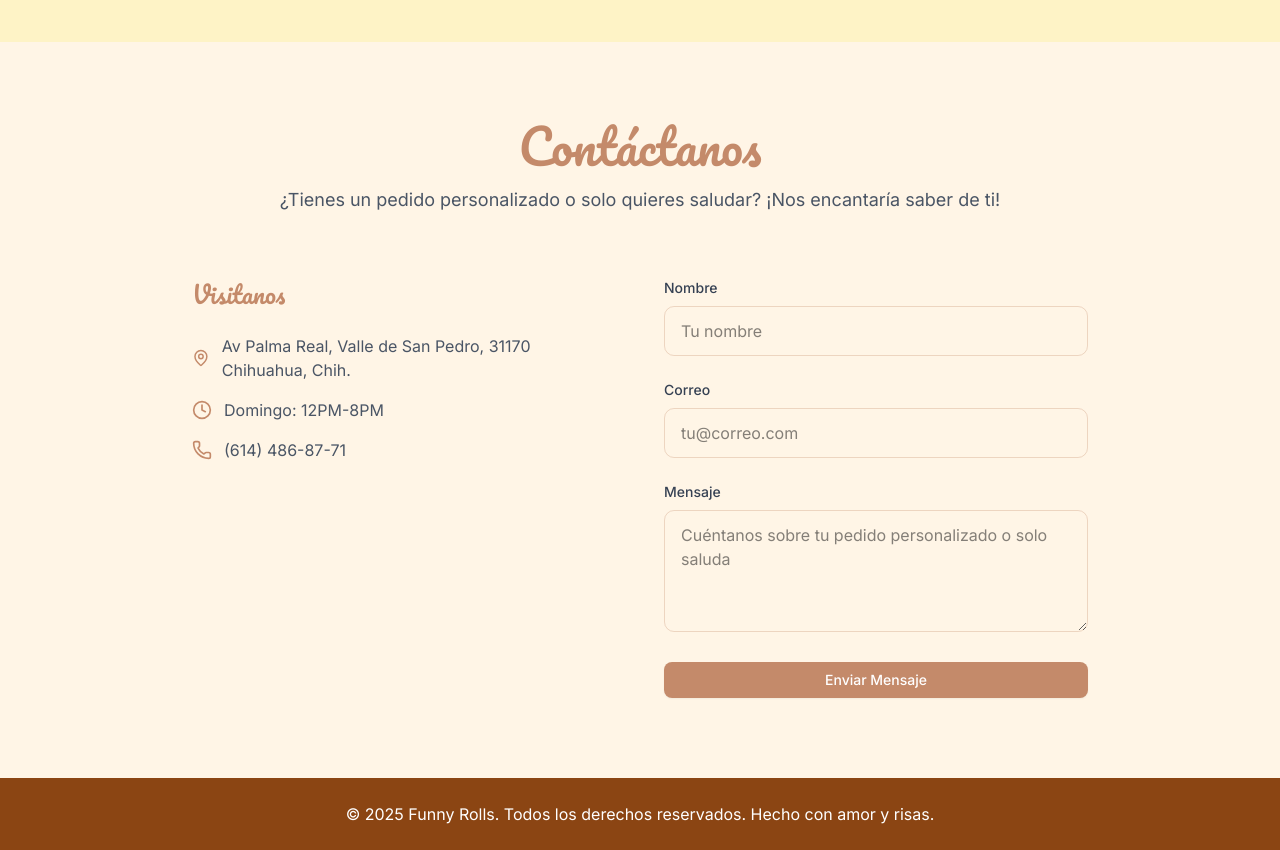
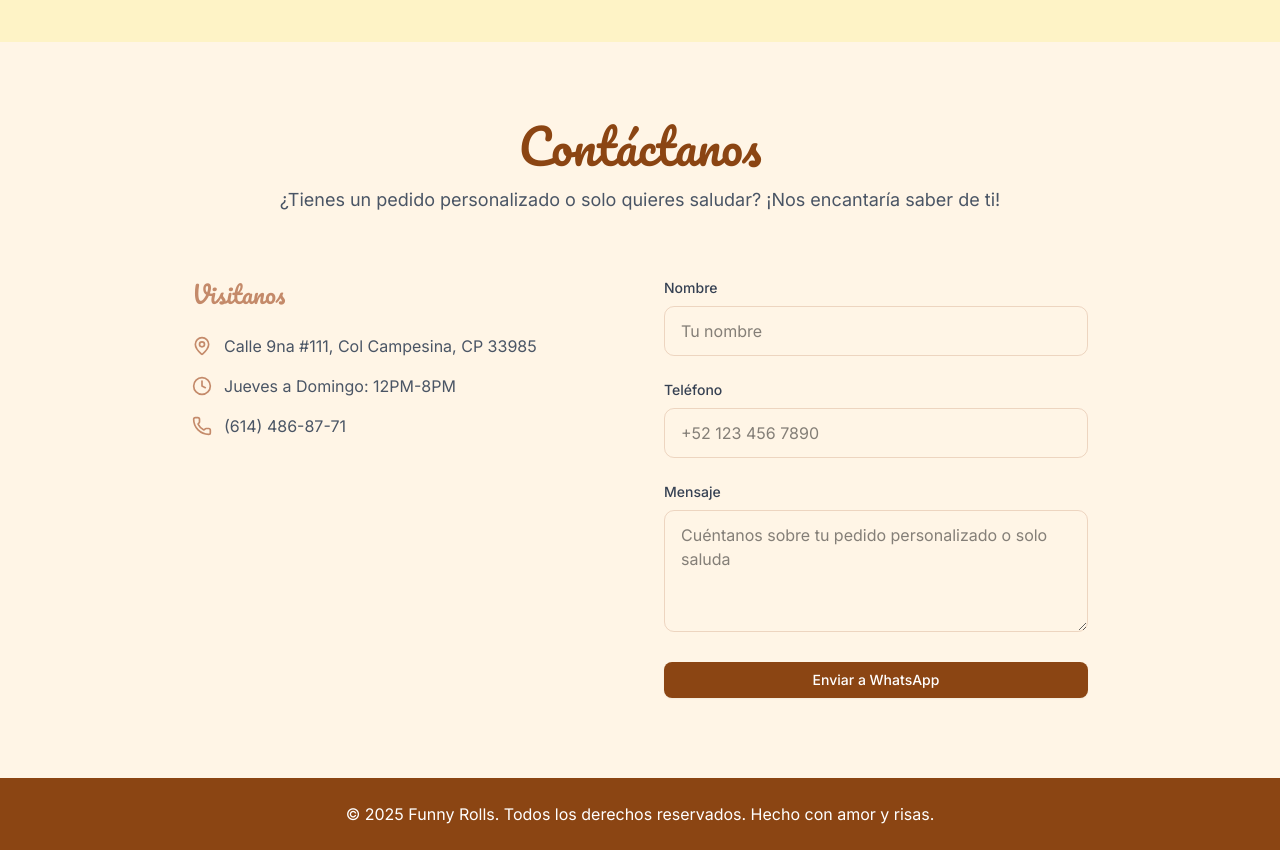
Before and after one commit to abimael92/Funny-Rolls, a Next.js app: page / in a window 1280 px wide. Shown: the part 2680-3530 px from the top of the page. Built offline with nearby package versions, Linux system fonts and the light colour scheme.

Commit message:
feat enhance contact section layout and UX

```diff
--- a/components/sections/Contact.tsx
+++ b/components/sections/Contact.tsx
@@ -1,13 +1,48 @@
 "use client"
 import { MapPin, Clock, Phone, } from "lucide-react" //Mail
 import { Button } from "@/components/ui/button"
+import { FormEvent } from "react"
 
 export function Contact() {
+
+  const handleWhatsAppSubmit = (e: FormEvent<HTMLFormElement>) => {
+    e.preventDefault();
+
+    const form = e.currentTarget;
+    const formData = new FormData(form);
+    const name = formData.get('name');
+    const phone = formData.get('phone');
+    const message = formData.get('message');
+
+    // Your WhatsApp number (include country code, remove any spaces or special characters)
+    const phoneNumber = "5216144868771"; // Using your actual phone number from the contact info
+
+    // Create a better formatted message
+    const whatsappMessage = `🍩 *NUEVO MENSAJE DE FUNNY ROLLS* 🍩
+
+*Nombre:* ${name}
+*Teléfono:* ${phone}
+
+*Mensaje:*
+${message}
+
+_Enviado desde Funny Rolls Website_`;
+
+    // Encode the message for URL
+    const encodedMessage = encodeURIComponent(whatsappMessage);
+
+    // Create WhatsApp URL
+    const whatsappUrl = `https://wa.me/${phoneNumber}?text=${encodedMessage}`;
+
+    // Open WhatsApp in new tab
+    window.open(whatsappUrl, '_blank');
+  };
+
   return (
     <section id="contact" className="py-20 px-4 bg-[#FFF5E6]">
       <div className="max-w-4xl mx-auto">
         <div className="text-center mb-16">
-          <h2 className="font-cursive text-4xl md:text-5xl text-[#C48A6A] mb-4">Contáctanos</h2>
+          <h2 className="font-cursive text-4xl md:text-5xl text-[#8B4513] mb-4">Contáctanos</h2>
           <p className="text-lg text-gray-600 text-pretty">
             ¿Tienes un pedido personalizado o solo quieres saludar? ¡Nos encantaría saber de ti!
           </p>
@@ -19,11 +54,13 @@ export function Contact() {
             <div className="space-y-4">
               <div className="flex items-center space-x-3">
                 <MapPin className="h-5 w-5 text-[#C48A6A]" />
-                <span className="text-gray-600"> Av Palma Real, Valle de San Pedro, 31170 Chihuahua, Chih.</span>
+                <span className="text-gray-600">
+                  Calle 9na #111, Col Campesina, CP 33985
+                </span>
               </div>
               <div className="flex items-center space-x-3">
                 <Clock className="h-5 w-5 text-[#C48A6A]" />
-                <span className="text-gray-600">Domingo: 12PM-8PM</span>
+                <span className="text-gray-600">Jueves a Domingo: 12PM-8PM</span>
               </div>
               <div className="flex items-center space-x-3">
                 <Phone className="h-5 w-5 text-[#C48A6A]" />
@@ -36,35 +73,54 @@ export function Contact() {
             </div>
           </div>
 
-          <form className="animate-fade-in-up space-y-6">
+          <form className="animate-fade-in-up space-y-6" onSubmit={handleWhatsAppSubmit}>
             <div>
               <label htmlFor="name" className="block text-sm font-medium text-gray-700 mb-2">Nombre</label>
               <input
                 type="text"
                 id="name"
+                name="name"
                 className="w-full px-4 py-3 border border-[#C48A6A]/30 rounded-lg focus:ring-2 focus:ring-[#C48A6A] focus:border-transparent transition-all"
                 placeholder="Tu nombre"
+                required
               />
             </div>
-            <div>
+            {/* <div>
               <label htmlFor="email" className="block text-sm font-medium text-gray-700 mb-2">Correo</label>
               <input
                 type="email"
                 id="email"
+                name="email"
                 className="w-full px-4 py-3 border border-[#C48A6A]/30 rounded-lg focus:ring-2 focus:ring-[#C48A6A] focus:border-transparent transition-all"
                 placeholder="tu@correo.com"
+                required
+              />
+            </div>*/}
+            <div>
+              <label htmlFor="phone" className="block text-sm font-medium text-gray-700 mb-2">Teléfono</label>
+              <input
+                type="tel"
+                id="phone"
+                name="phone"
+                className="w-full px-4 py-3 border border-[#C48A6A]/30 rounded-lg focus:ring-2 focus:ring-[#C48A6A] focus:border-transparent transition-all"
+                placeholder="+52 123 456 7890"
+                required
               />
             </div>
             <div>
               <label htmlFor="message" className="block text-sm font-medium text-gray-700 mb-2">Mensaje</label>
               <textarea
                 id="message"
+                name="message"
                 rows={4}
                 className="w-full px-4 py-3 border border-[#C48A6A]/30 rounded-lg focus:ring-2 focus:ring-[#C48A6A] focus:border-transparent transition-all"
                 placeholder="Cuéntanos sobre tu pedido personalizado o solo saluda"
+                required
               />
             </div>
-            <Button type="submit" className="w-full bg-[#C48A6A] hover:bg-[#8B4513] text-white py-3">Enviar Mensaje</Button>
+            <Button type="submit" className="w-full bg-[#8B4513] hover:bg-[#C48A6A] text-white py-3">
+              Enviar a WhatsApp
+            </Button>
           </form>
         </div>
       </div>
```
